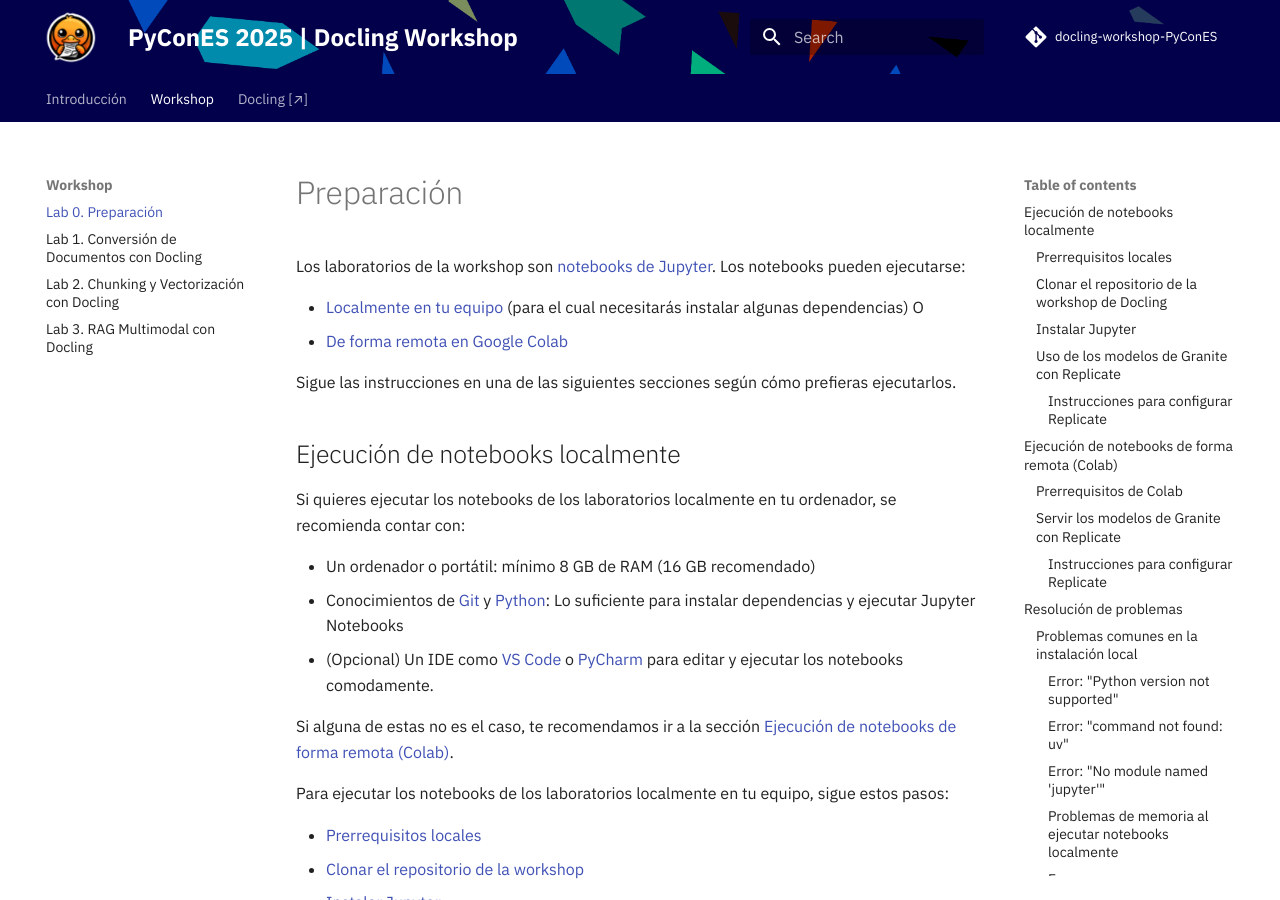
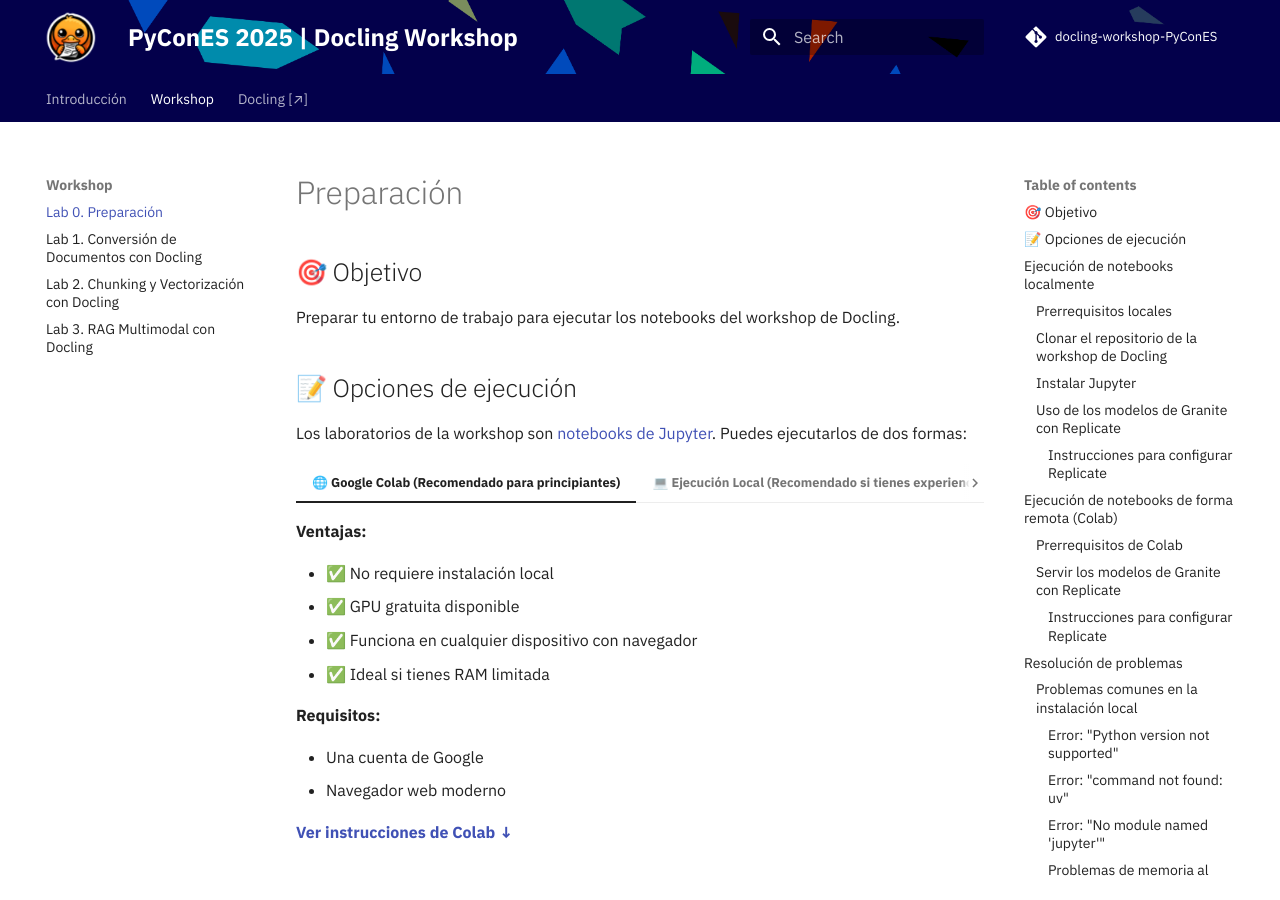
Before and after one commit to simonsanvil/docling-workshop-pycones-2025, an MkDocs documentation site: the page built from docs/pre-work/README.md, in a window 1280 px wide and 900 px high. Built offline with MkDocs 1.6.1 and Material for MkDocs 9.7.7, drawn with Linux system fonts in a browser that asks for light colours; comment, search, counter and statistics services are not loaded.

```diff
--- a/docs/pre-work/README.md
+++ b/docs/pre-work/README.md
@@ -6,17 +6,47 @@ logo: images/DoclingDuck.png
 
 # Preparación
 
-Los laboratorios de la workshop son [notebooks de Jupyter](https://jupyter.org/). Los notebooks pueden ejecutarse:
- <!-- en tu ordenador o de forma remota en el servicio [Google Colab](https://colab.research.google.com).
+## 🎯 Objetivo
 
-## Ejecución de notebooks -->
+Preparar tu entorno de trabajo para ejecutar los notebooks del workshop de Docling.
 
-<!-- Los notebooks pueden ejecutarse: -->
+## 📝 Opciones de ejecución
 
-- [Localmente en tu equipo](#ejecucion-de-notebooks-localmente) (para el cual necesitarás instalar algunas dependencias) O
-- [De forma remota en Google Colab](#ejecucion-de-notebooks-de-forma-remota-colab)
+Los laboratorios de la workshop son [notebooks de Jupyter](https://jupyter.org/). Puedes ejecutarlos de dos formas:
 
-Sigue las instrucciones en una de las siguientes secciones según cómo prefieras ejecutarlos.
+=== "🌐 Google Colab (Recomendado para principiantes)"
+
+    **Ventajas:**
+
+    - ✅ No requiere instalación local
+    - ✅ GPU gratuita disponible
+    - ✅ Funciona en cualquier dispositivo con navegador
+    - ✅ Ideal si tienes RAM limitada
+
+    **Requisitos:**
+
+    - Una cuenta de Google
+    - Navegador web moderno
+
+    **[Ver instrucciones de Colab ↓](#ejecucion-de-notebooks-de-forma-remota-colab)**
+
+=== "💻 Ejecución Local (Recomendado si tienes experiencia)"
+
+    **Ventajas:**
+
+    - ✅ Más rápido (sin depender de internet)
+    - ✅ Mayor control sobre el entorno
+    - ✅ Puedes guardar cambios fácilmente
+    - ✅ Mejor para desarrollo posterior
+
+    **Requisitos:**
+
+    - 8 GB RAM mínimo (16 GB recomendado)
+    - Python 3.10, 3.11 o 3.12
+    - Git instalado
+    - (Opcional) IDE como VS Code o PyCharm
+
+    **[Ver instrucciones locales ↓](#ejecucion-de-notebooks-localmente)**
 
 ## Ejecución de notebooks localmente
 
```
Also changed, not shown: CODE_OF_CONDUCT.md (added, +45 -0 lines), README.md (+22 -5 lines), SECURITY.md (added, +70 -0 lines).
